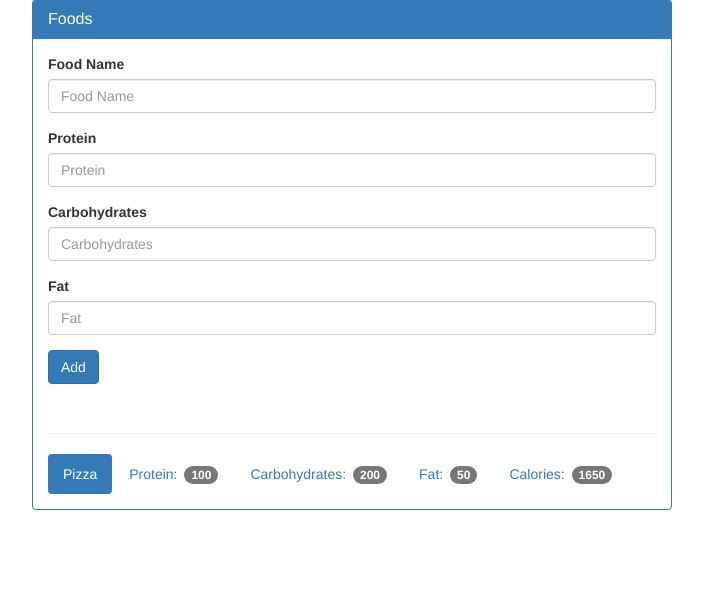
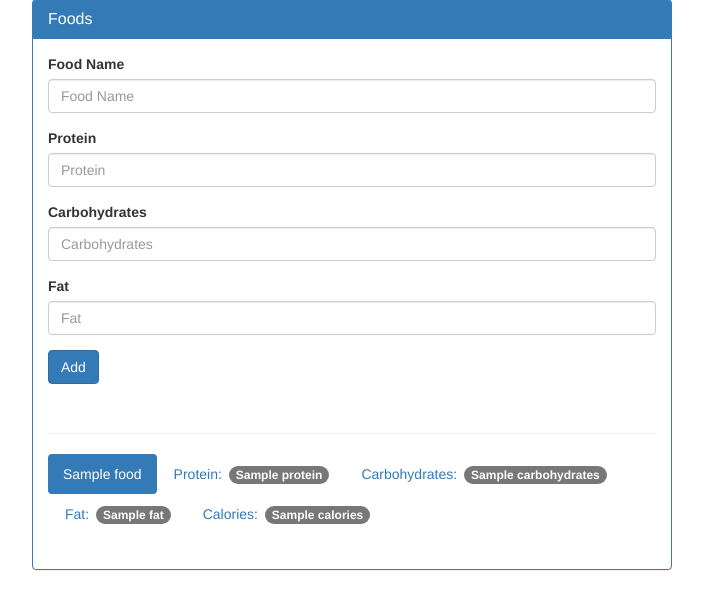
Before and after one commit to bearguns/flask-food-tracker, a Flask app: template templates/food.html in a window 1280 px wide. Shown: the part 71-680 px from the top of the page, without its empty margins (288-991 px from the left). Run offline with Flask 2, Linux system fonts and the light colour scheme; the template is opened without the code that fills it: most values are stand-ins (such as "Sample title", 1, 10 or a date in 2020); parts of the project's set-up code (start-up, migrations or seed data) failed here and were passed over; some libraries are stand-ins or nearby versions.

Commit message:
adds DB query for food

```diff
--- a/app.py
+++ b/app.py
@@ -1,10 +1,11 @@
 import os
-from flask import Flask, render_template, g
+import sqlite3
+from flask import Flask, render_template, g, request, redirect, url_for
 from dotenv import load_dotenv
 
 load_dotenv()
 
-DATABASE_PATH = os.environ('DB_PATH')
+DATABASE_PATH = os.environ.get('DB_PATH')
 
 app = Flask(__name__)
 
@@ -23,7 +24,7 @@ def close_db(error):
     if hasattr(g, 'sqlite_db'):
         g.sqlite_db.close()
 
-@app.route('/')
+@app.route('/', methods=['GET', 'POST'])
 def index():
     return render_template('home.html')
 
@@ -31,9 +32,26 @@ def index():
 def day():
     return render_template('day.html')
 
-@app.route('/add_food')
+@app.route('/food', methods=['GET', 'POST'])
 def food():
-    return render_template('food.html')
+    db = get_db()
+
+    if request.method == 'POST':
+        name = request.form['name']
+        protein = int(request.form['protein'])
+        carbohydrates = int(request.form['carbohydrates'])
+        fat = int(request.form['fat'])
+        calories = protein * 4 + carbohydrates * 4 + fat * 9
+
+        db.execute('insert into food (name, protein, carbohydrates, fat, calories) values (?, ?, ?, ?, ?)', [name, protein, carbohydrates, fat, calories])
+        db.commit()
+
+        return redirect(url_for('food'))
+
+    cur = db.execute('select name, protein, carbohydrates, fat, calories from food')
+    results = cur.fetchall()
+
+    return render_template('food.html', results=results)
 
 if __name__ == '__main__':
     app.run(debug=True)
--- a/templates/food.html
+++ b/templates/food.html
@@ -22,7 +22,7 @@
                 <div id="navbar" class="navbar-collapse collapse">
                     <ul class="nav navbar-nav">
                         <li><a href="#">Home</a></li>
-                        <li class="active"><a href="#">Add Food Item</a></li>
+                        <li class="active"><a href="/food">Add Food Item</a></li>
                     </ul>
                 </div>
             </div>
@@ -41,35 +41,38 @@
 
                         <div class="panel-body">
 
-                            <form method="POST" action="/">
+                            <form method="POST" action="/food">
                                 <div class="form-group">
                                     <label for="food-name">Food Name</label>
-                                    <input type="text" class="form-control" id="food-name" placeholder="Food Name">
+                                    <input type="text" class="form-control" name="name" id="food-name" placeholder="Food Name">
                                 </div>
                                 <div class="form-group">
                                     <label for="protein">Protein</label>
-                                    <input type="number" class="form-control" id="protein" placeholder="Protein">
+                                    <input type="number" class="form-control" name="protein" id="protein" placeholder="Protein">
                                 </div>
                                 <div class="form-group">
                                     <label for="carbohydrates">Carbohydrates</label>
-                                    <input type="number" class="form-control" id="carbohydrates" placeholder="Carbohydrates">
+                                    <input type="number" class="form-control" id="carbohydrates" name="carbohydrates" placeholder="Carbohydrates">
                                 </div>
                                 <div class="form-group">
                                     <label for="fat">Fat</label>
-                                    <input type="number" class="form-control" id="fat" placeholder="Fat">
+                                    <input type="number" class="form-control" id="fat" name="fat" placeholder="Fat">
                                 </div>
                                 <button type="submit" class="btn btn-primary">Add</button>
                             </form>
 
                             <div class="page-header"></div>
 
+                            {% for food in results %}
                             <ul class="nav nav-pills" role="tablist">
-                                <li class="active"><a>Pizza</a></li>
-                                <li><a>Protein: <span class="badge">100</span></a></li>
-                                <li><a>Carbohydrates: <span class="badge">200</span></a></li>
-                                <li><a>Fat: <span class="badge">50</span></a></li>
-                <li><a>Calories: <span class="badge">1650</span></a></li>
+                                <li class="active"><a>{{ food.name }}</a></li>
+                                <li><a>Protein: <span class="badge">{{ food.protein }}</span></a></li>
+                                <li><a>Carbohydrates: <span class="badge">{{ food.carbohydrates }}</span></a></li>
+                                <li><a>Fat: <span class="badge">{{ food.fat }}</span></a></li>
+                                <li><a>Calories: <span class="badge">{{ food.calories }}</span></a></li>
                             </ul>
+                            <br/>
+                            {% endfor %}
                         </div>
 
                     </div>
```
Also changed, not shown: 1 other file. Lines whose indentation alone changed are shown as unchanged.
